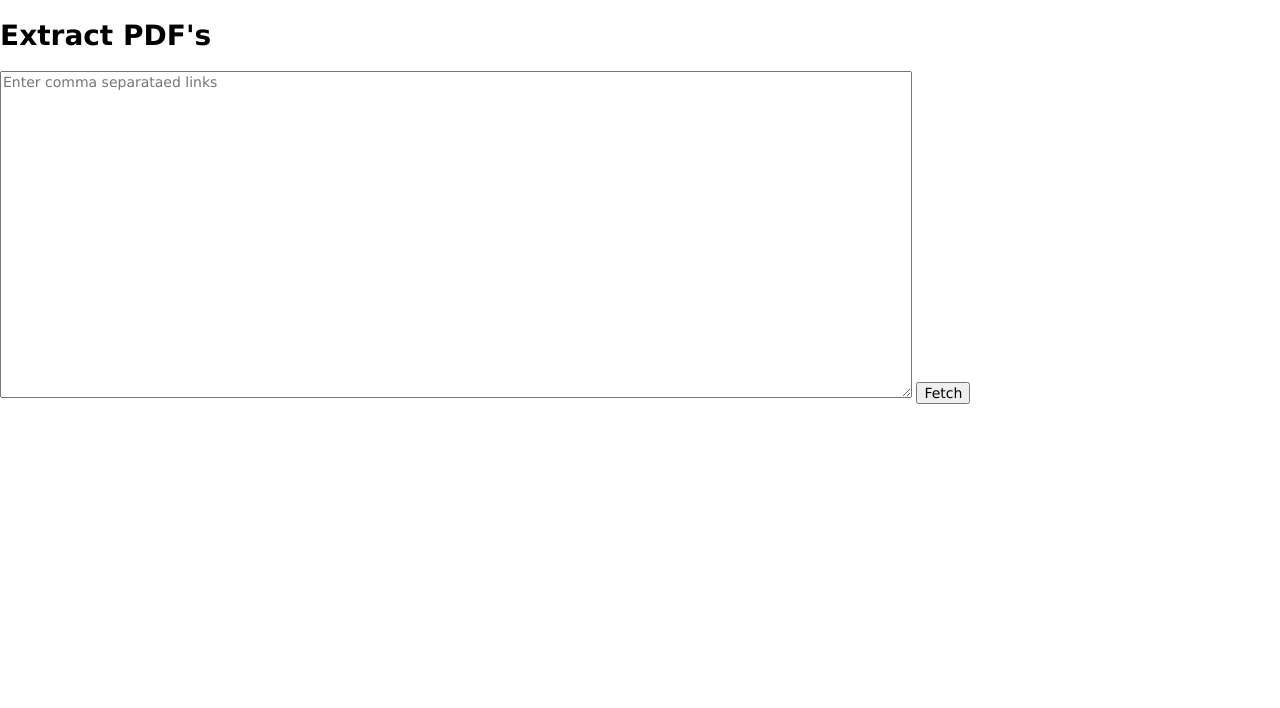
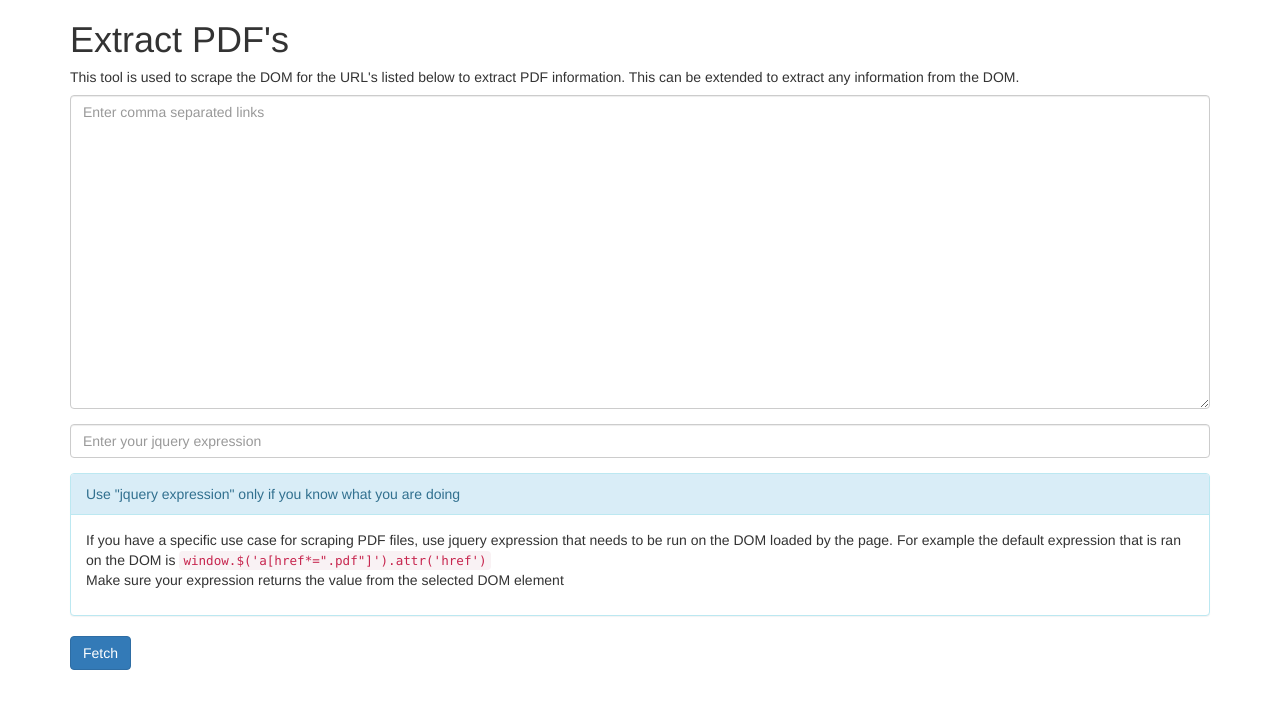
Before and after one commit to YShane/pdf-scraper, a website: page views/index.html in a window 1280 px wide. Drawn offline with nearby package versions, Linux system fonts and the light colour scheme; files that its build step writes are made by us from their sources.

Commit message:
Adding ability to give jquery expression

```diff
--- a/views/index.html
+++ b/views/index.html
@@ -6,17 +6,37 @@
 
 	<!-- STYLES -->
 	<link rel="stylesheet" href="stylesheets/app.min.css">
-
+	<link rel="stylesheet" href="https://maxcdn.bootstrapcdn.com/bootstrap/3.3.7/css/bootstrap.min.css">
 	<!-- JS -->
 	<script src="javascripts/app.min.js"></script>
 
 </head>
 <body>
 
-	<h1>Extract PDF's</h1>
-	<form method="post" action="/getPDFLinks">
-		<textarea name="urls" rows="20" cols="100" placeholder="Enter comma separataed links"></textarea>
-		<button type="submit">Fetch</button>
-	</form>
+	<div class="container">
+		<h1>Extract PDF's</h1>
+		<h5>This tool is used to scrape the DOM for the URL's listed below to extract PDF information. This can be extended to extract any information from the DOM.</h5>
+		<form method="post" action="/pdflinks">
+			<div class="form-group">
+				<textarea name="urls" rows="15" class="form-control" cols="100" placeholder="Enter comma separated links"></textarea>
+			</div>
+			<div class="form-group">
+				<input type="text" name="selector" class="form-control" placeholder="Enter your jquery expression"/>
+			</div>
+			<div class="panel panel-info">
+				<div class="panel-heading">Use "jquery expression" only if you know what you are doing</div>
+				<div class="panel-body">
+					If you have a specific use case for scraping PDF files, use jquery expression that needs to be run on the DOM loaded by the page. For example the default expression that is ran on the DOM is
+					<code>window.$('a[href*=".pdf"]').attr('href')</code>
+
+					<p>Make sure your expression returns the value from the selected DOM element</p>
+
+				</div>
+			</div>
+			<button class="btn btn-primary" type="submit">Fetch</button>
+		</form>
+	</div>
+	<script   src="https://code.jquery.com/jquery-3.1.0.slim.min.js"   integrity="sha256-cRpWjoSOw5KcyIOaZNo4i6fZ9tKPhYYb6i5T9RSVJG8="   crossorigin="anonymous"></script>
+	<script src="https://maxcdn.bootstrapcdn.com/bootstrap/3.3.7/js/bootstrap.min.js"></script>
 </body>
 </html>
```
Also changed, not shown: server.js (+15 -2 lines).
